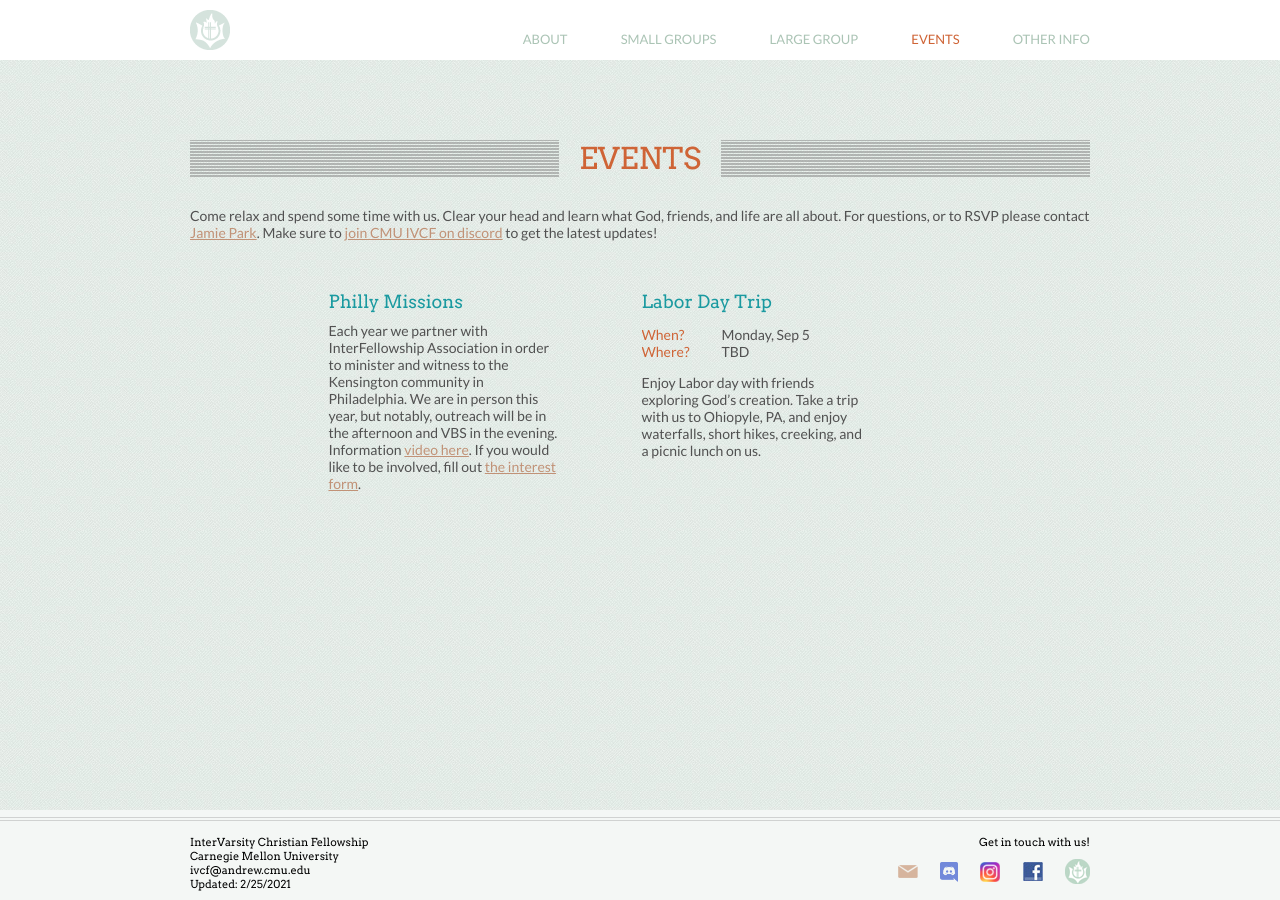
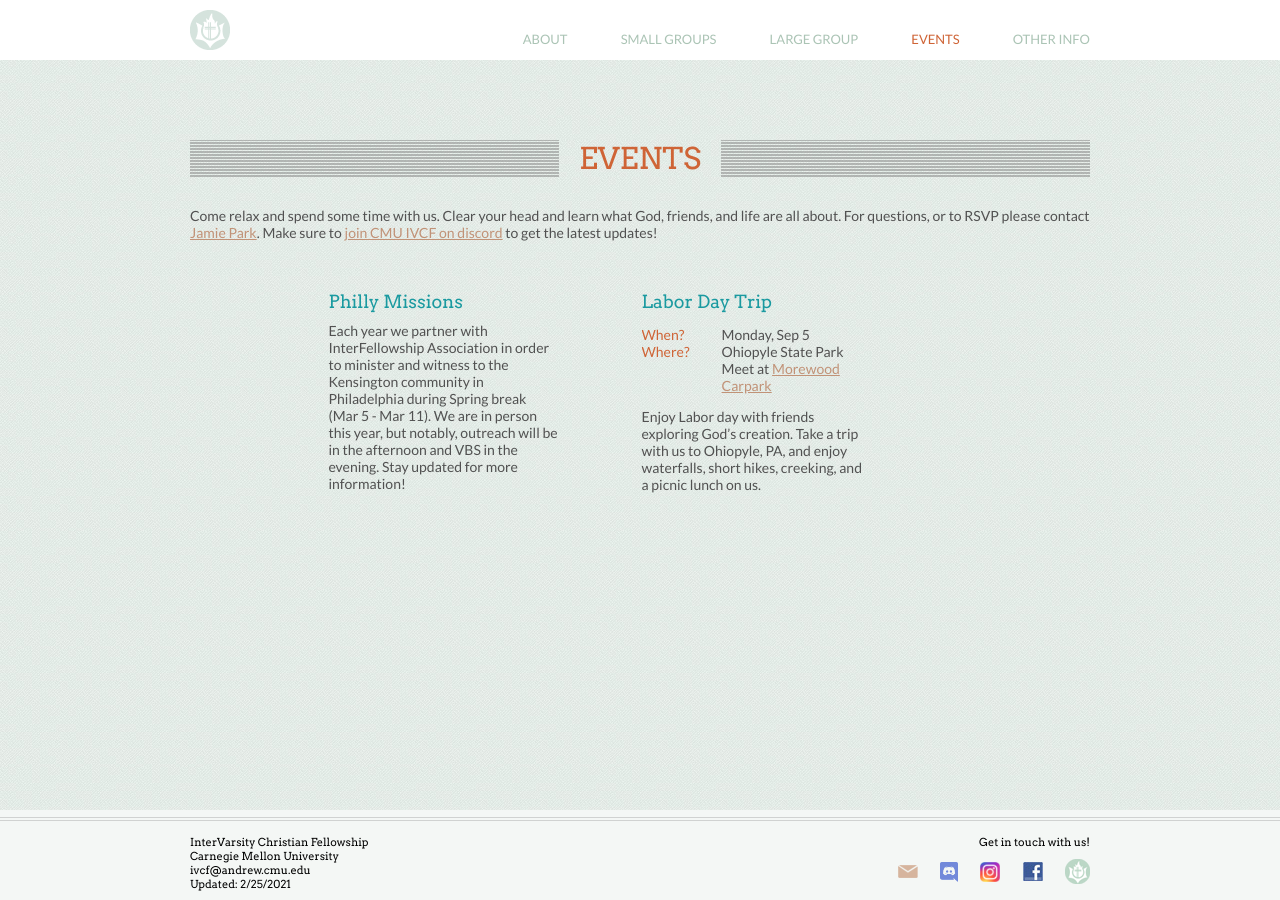
Before and after one commit to ivcf-cmu/ivcf-cmu.github.io, a Jekyll site: the page built from events.md, in a window 1280 px wide. Built offline with Jekyll 4.4.1, drawn with Linux system fonts in a browser that asks for light colours.

Commit message:
update events

```diff
--- a/events.md
+++ b/events.md
@@ -44,10 +44,12 @@ Come relax and spend some time with us. Clear your head and learn what God, frie
 			<h2>Philly Missions</h2>
 			<p>
 				Each year we partner with InterFellowship Association in order to minister and witness to the Kensington
-				community in Philadelphia. We are in person this year, but notably, outreach will be in the afternoon and VBS in the evening. Information <a href="https://youtu.be/V9ZAeCb7zoE" target="_blank">video here</a>.
+				community in Philadelphia during Spring break (Mar 5 - Mar 11). We are in person this year, but notably, outreach will be in the afternoon and VBS in the evening. Stay updated for more information!
 
-				If you would like to be involved, fill out
-				<a href="https://forms.gle/14TxhiDnvdL9iBot8" target="_blank">the interest form</a>.
+				<!-- Information <a href="https://youtu.be/V9ZAeCb7zoE" target="_blank">video here</a>. -->
+
+				<!-- If you would like to be involved, fill out
+				<a href="https://forms.gle/14TxhiDnvdL9iBot8" target="_blank">the interest form</a>. -->
 			</p>
 		</div>
 
@@ -57,7 +59,10 @@ Come relax and spend some time with us. Clear your head and learn what God, frie
 				<dt>When?&nbsp;</dt>
 				<dd>Monday, Sep 5</dd>
 				<dt>Where?&nbsp;</dt>
-				<dd>TBD</dd>
+				<dd>
+				Ohiopyle State Park <br />
+				Meet at <a href="https://goo.gl/maps/1Yndx4qzNmYjtLWD6" target="_blank">Morewood Carpark</a>
+				</dd>
 			</dl>
 			<p>
 				Enjoy Labor day with friends exploring God’s creation. Take a trip with us to Ohiopyle, PA, and enjoy
```
Also changed, not shown: smallgroups.md (+1 -1 lines).
